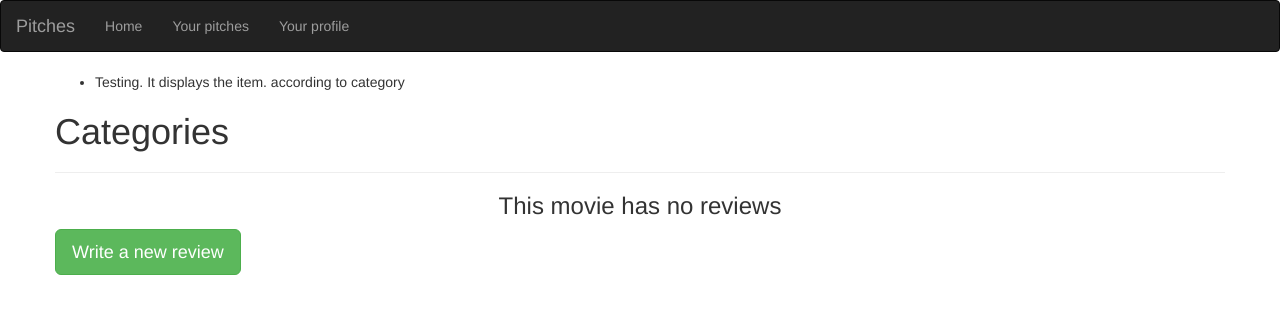
After one commit to AbugaAroni/FlaskWeek3IP, a Flask app: page /category/1 in a window 1280 px wide. The commit adds this page. Shown: the top 314 px of the page. Run offline with Flask 2, Linux system fonts and the light colour scheme; some libraries are stand-ins or nearby versions.

Commit message:
add web pages  and infratructre for pitches and viewing categories

```diff
--- /dev/null
+++ b/app/templates/categories.html
@@ -0,0 +1,30 @@
+{% extends 'base.html'%}
+{% import 'macros.html' as macro%}
+<!-- Content block -->
+{% block content %}
+<div class="container">
+  <div class="row">
+      <div class="col-md">
+        <!-- Macro to display according to categories -->
+        <ul>
+            {{ macro.displayPitchesCat(pitches_list) }}
+        </ul>
+      </div>
+      <div class="col-md">
+
+    <h1>Categories</h1>
+        <hr>
+
+        {% if pitch %}
+            {{ macro.displayPitchesCat(pitches_list)}}
+
+        {% else%}
+            <h3 class="text-center">This movie has no reviews </h3>
+
+            <a class="btn btn-success btn-lg text-center" href="/submitpitch/1234"> Write a new review</a>
+        {% endif %}
+
+      </div>
+  </div>
+</div>
+{% endblock %}
--- a/app/templates/index.html
+++ b/app/templates/index.html
@@ -3,7 +3,10 @@
 
 <!-- Content block -->
 {% block content %}
-
+<!-- sumbit a new pitch according to a given userid -->
+<li class="text-center">
+    <a href="/submitpitch/1234">Add new pitch</a>
+</li>
 <!-- Display all pitches-->
 <h3> Pitches</h3>
 <ul>
--- a/app/templates/macros.html
+++ b/app/templates/macros.html
@@ -1,7 +1,41 @@
 {% macro displayPitches(all) %}
 
-    {% for movie in movie_list %}
-        <li>{{ movie.title}}</li>
+<!--    {% for pitch in pitch_list %}
+        <li>{{ pitch.title}}</li>
+        <li class="text-center">
+            <a href="/category/{{pitch.category}}">
+                {{ pitch.pitch_catergory}}</a>
+        </li>
+        <li>{{ pitch.description}}</li>
     {% endfor %}
 
+-->
+
+    <li class="text-center">
+        <a href="/category/Motivational">Category</a>
+    </li>
+    <li>Testing. It displays the item.</li>
+
 {% endmacro %}
+
+<!--    {% for pitch in pitch_list %}
+        <li>{{ pitch.title}}</li>
+        <li class="text-center">
+            <a href="/category/{{pitch.category}}">
+                {{ pitch.pitch_catergory }}</a>
+        </li>
+        <li>{{ pitch.description}}</li>
+    {% endfor %}
+
+-->
+{% macro displayPitchesCat(pitches_list) %}
+    {% for review in pitches_list %}
+    <div class="col-xs-12 col-sm-4 col-md-4 col-lg-4 review-card">
+        <h2> {{ review.title}} </h2>
+        <p> {{ review.description | truncate(30) }}</p>
+    </div>
+    {% endfor %}
+
+    <li>Testing. It displays the item. according to category</li>
+
+{% endmacro %}
--- a/app/views.py
+++ b/app/views.py
@@ -1,5 +1,10 @@
 from flask import render_template
 from app import app
+from .models import pitches
+from .forms import PitchForm
+
+
+Pitches = pitches.Pitch
 
 # Views
 @app.route('/')
@@ -11,3 +16,34 @@ def index():
 
     title = 'Home - Welcome to The best Movie Review Website Online'
     return render_template('index.html', title = title)
+
+@app.route('/category/<string:category>')
+def cat(category):
+
+    '''
+    View categories function that returns the pitches of a given category
+    '''
+#    pitches = get_pitches(category)
+    #categories title
+    title = 'Categories'
+
+#    pitch = Pitches.get_pitches(pitches.category)
+
+    return render_template('categories.html',title = title)#, pitches=pitches, pitch=pitch)
+
+#submit a pitch view, need to change the unique id
+@app.route('/submitpitch/<int:userid>', methods = ['GET','POST'])
+def new_pitch(userid):
+    form = PitchForm()
+#pitch id needs a unique number
+    pitchid = userid
+
+    if form.validate_on_submit():
+        title = form.title.data
+        category = form.category.data
+        description = form.description.data
+        new_pitch = Pitches(pitchid,title,category,description)
+        new_pitch.save_pitches()
+
+    title = 'New Pitch'
+    return render_template('new_pitch.html',title = title, pitch_form=form)
```
Also changed, not shown: app/forms.py (added, +10 -0 lines), app/models.py (deleted, +0 -9 lines), app/models/pitches.py (added, +30 -0 lines), app/models/reviews.py (deleted, +0 -17 lines), app/templates/new_pitch.html (added, +17 -0 lines).
